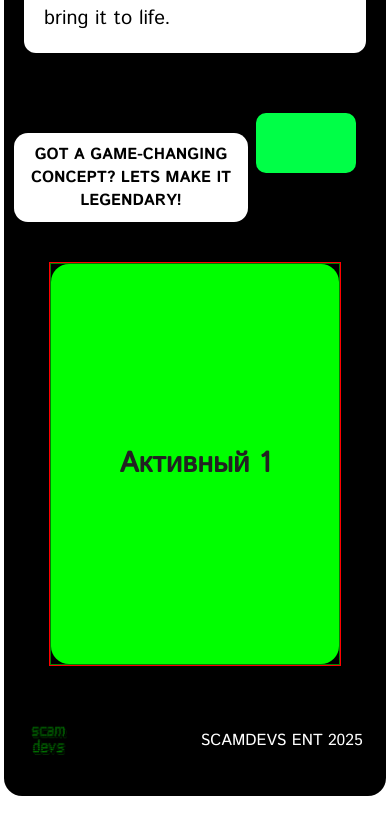
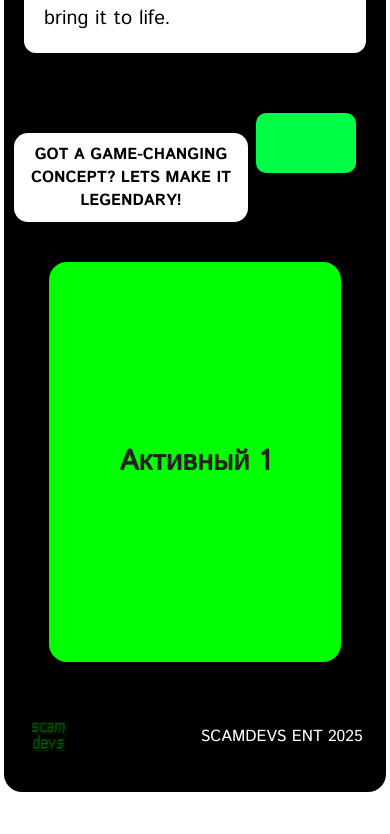
Before and after one commit to iRoman8614/ScamDevs, a Next.js app: page / in a window 390 px wide. Shown: the part 8478-9312 px from the top of the page. Built offline with nearby package versions, Linux system fonts and the light colour scheme.

Commit message:
mobile fixes

```diff
--- a/src/components/ui/SlickSlider/SlickSlider.module.scss
+++ b/src/components/ui/SlickSlider/SlickSlider.module.scss
@@ -58,11 +58,9 @@
 @media screen and (max-width: 720px) {
   .swiperSlide {
     width: 100% !important;
-    border: 1px solid green;
   }
   .mySwiper {
     width: 100%;
-    border: 1px solid red;
   }
   .activeSlideStyle {
     width: 100%;
```
